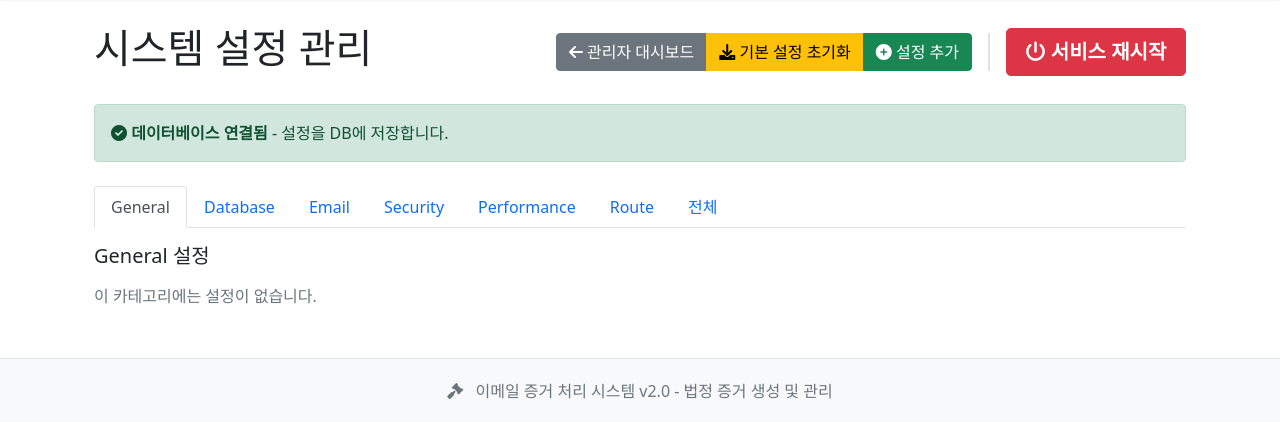
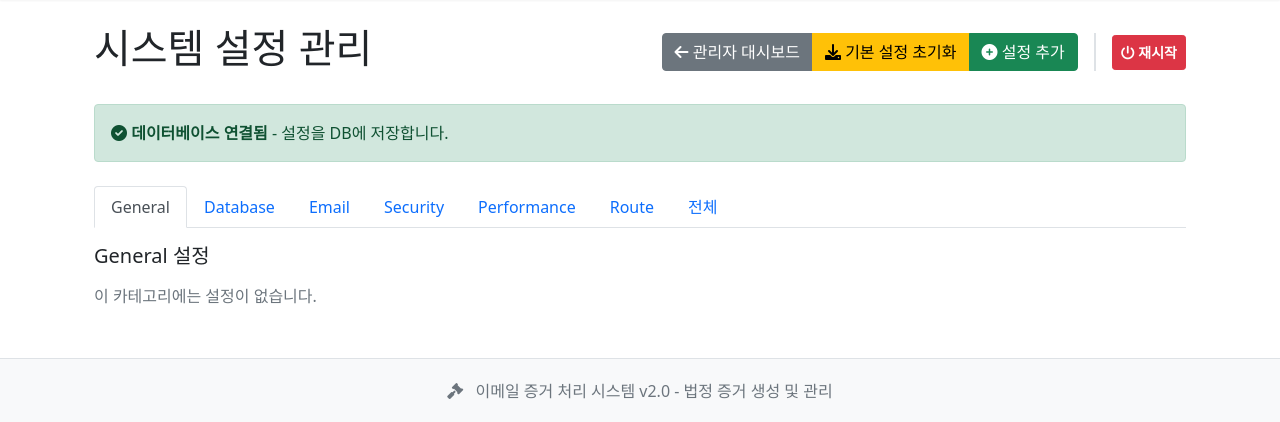
Before and after one commit to crossman73/mail_parser, a Flask app: page /admin/settings in a window 1280 px wide. Shown: the part 65-487 px from the top of the page. Run offline with Flask 3, Linux system fonts and the light colour scheme; data that the repository does not hold is empty.

Commit message:
2025-12-30 21:08:00_refactor: 재시작 버튼 크기 축소로 오동작 방지
버튼 크기 조정:
- btn-lg → btn-sm (작은 크기로 변경)
- min-width: 180px 제거 (자동 너비)
- padding: 0.375rem 0.5rem (컴팩트하게)
- font-size: 0.875rem (작은 글씨)
- 텍스트: '서비스 재시작' → '재시작' (간결하게)

오동작 방지:
- 작은 버튼으로 의도하지 않은 클릭 방지
- 다른 버튼과 높이는 동일하게 유지
- 너비만 축소하여 실수 클릭 감소

```diff
--- a/templates/admin_settings.html
+++ b/templates/admin_settings.html
@@ -23,12 +23,12 @@ block content %}
       <!-- 위험 작업 버튼 (분리) -->
       <div>
         <button
-          class="btn btn-danger btn-lg"
+          class="btn btn-danger btn-sm"
           onclick="restartWebService()"
-          style="font-weight: 600; min-width: 180px;"
+          style="font-weight: 600; padding: 0.375rem 0.5rem; font-size: 0.875rem;"
           title="웹서비스를 재시작합니다. 서비스가 일시적으로 중단됩니다."
         >
-          <i class="fas fa-power-off"></i> 서비스 재시작
+          <i class="fas fa-power-off"></i> 재시작
         </button>
       </div>
     </div>
@@ -611,7 +611,7 @@ block content %}
         // 버튼 복원
         if (btn) {
           btn.disabled = false;
-          btn.innerHTML = '<i class="fas fa-power-off"></i> 서비스 재시작';
+          btn.innerHTML = '<i class="fas fa-power-off"></i> 재시작';
         }
       }
     })
@@ -620,7 +620,7 @@ block content %}
       // 버튼 복원
       if (btn) {
         btn.disabled = false;
-        btn.innerHTML = '<i class="fas fa-power-off"></i> 서비스 재시작';
+        btn.innerHTML = '<i class="fas fa-power-off"></i> 재시작';
       }
     });
   }
```
